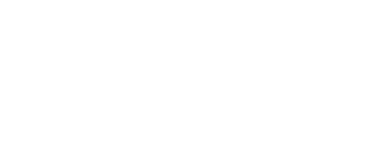
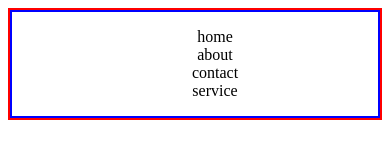
Before and after one commit to shermuhammad786/Hemskar-Code-Hub, a plain HTML site: page JavaScript/class 11/index.html in a window 390 px wide. Drawn offline with Linux system fonts and the light colour scheme.

Commit message:
media query repeat

```diff
--- a/JavaScript/class 11/index.html
+++ b/JavaScript/class 11/index.html
@@ -5,15 +5,29 @@
     <meta charset="UTF-8">
     <meta name="viewport" content="width=device-width, initial-scale=1.0">
     <title>Document</title>
+    <link rel="stylesheet" href="style.css">
 </head>
 
 <body>
+
+    <div class="container">
+        <div class="navbar">
+            <ul>
+                <li>home</li>
+                <li>about</li>
+                <li>contact</li>
+                <li>service</li>
+            </ul>
+        </div>
+    </div>
+
+
 
 
     <script src="app.js"></script>
 
     <script>
-        alert("hello world!")
+        // alert("hello world!")
     </script>
 </body>
 
--- /dev/null
+++ b/JavaScript/class 11/style.css
@@ -0,0 +1,26 @@
+.container {
+    border: 2px solid red;
+}
+
+.navbar {
+    border: 2px solid blue;
+}
+
+.navbar ul {
+    list-style: none;
+    display: flex;
+    justify-content: space-between;
+    align-items: center;
+}
+
+@media screen and (max-width:500px) {
+    .navbar ul {
+        flex-direction: column;
+    }
+}
+
+@media screen and (max-width:300px) {
+    .navbar ul {
+        flex-direction: row;
+    }
+}
```
